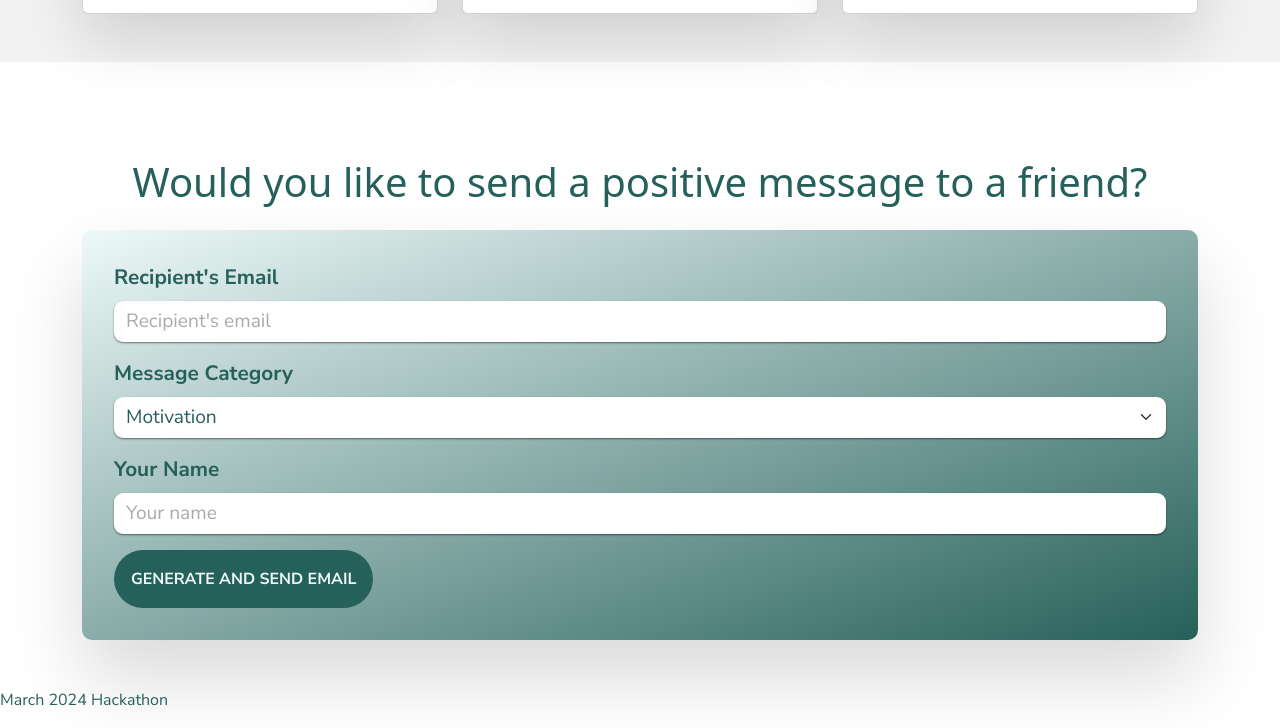
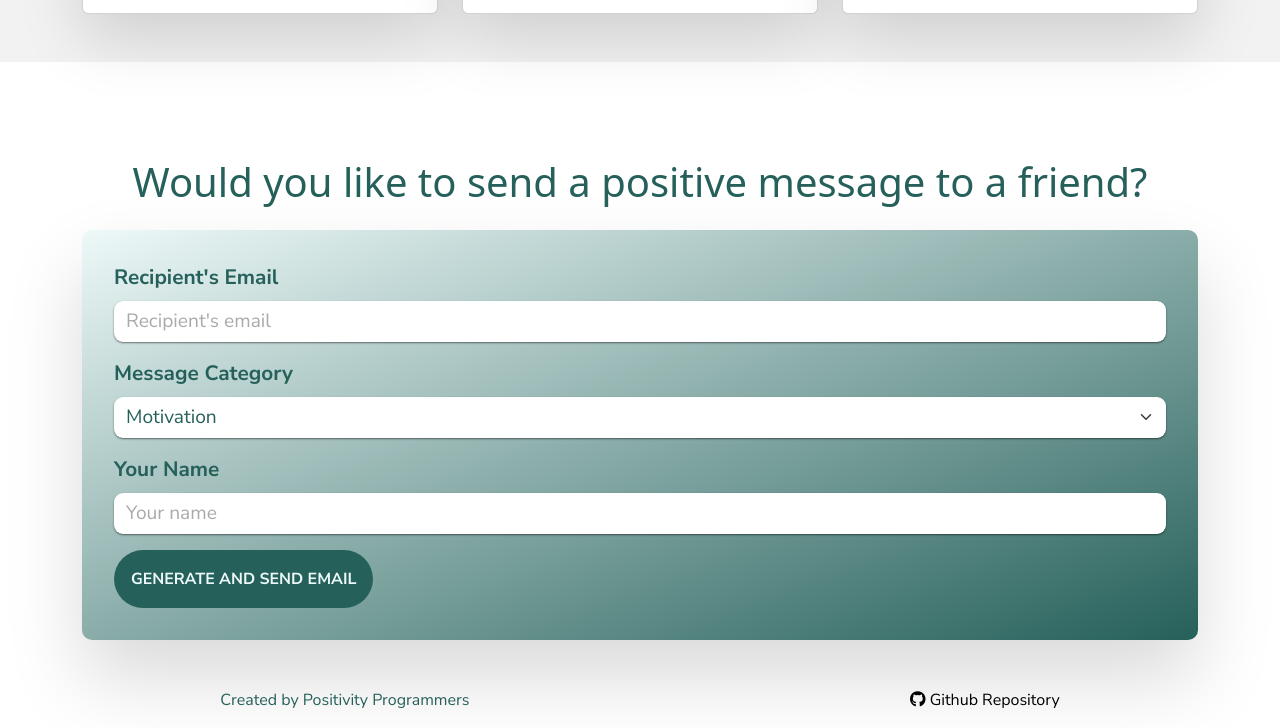
Before and after one commit to Positivity-Programmers/Hackathon-Affirmations, a website with bundled scripts: page index.html in a window 1280 px wide. Shown: the part 2613-3341 px from the top of the page. Built offline with nearby package versions, Linux system fonts and the light colour scheme; a web font is replaced by a local one.

Commit message:
Add and style footer content

```diff
--- a/assets/css/style.css
+++ b/assets/css/style.css
@@ -480,6 +480,19 @@ body {
   font-family: "Nunito Sans", sans-serif;
 }
 
+/* Footer */
+footer{
+  display: flex;
+  flex-direction: column;
+  text-align: center;
+  margin-bottom: 1em
+}
+
+footer a{
+  text-decoration: none;
+  color: black;
+}
+
 /* Responsive adjustments For Positive Quote ciricles*/
 @media (max-width: 991px) {
   .quote-circle .circle {
@@ -548,3 +561,12 @@ body {
     font-size: 10px;
   }
 }
+
+/* Media query for Footer */
+@media screen and (min-width:768px) {
+  footer{
+    flex-direction: row;
+    justify-content: space-around;
+    margin: 0;
+  }
+}
--- a/index.html
+++ b/index.html
@@ -376,8 +376,8 @@
     </main>
     <!-- Footer -->
     <footer>
-      <p>March 2024 Hackathon</p>
-    </footer>
+      <p>Created by Positivity Programmers</p>
+      <a href="https://github.com/Positivity-Programmers/Hackathon-Affirmations.git" target="_blank" rel="noopener" aria-label="visit our Github page (opens in a new tab)"><i class="fa-brands fa-github"></i> Github Repository</a>
 
     <!-- Bootstrap script -->
     <script
```
